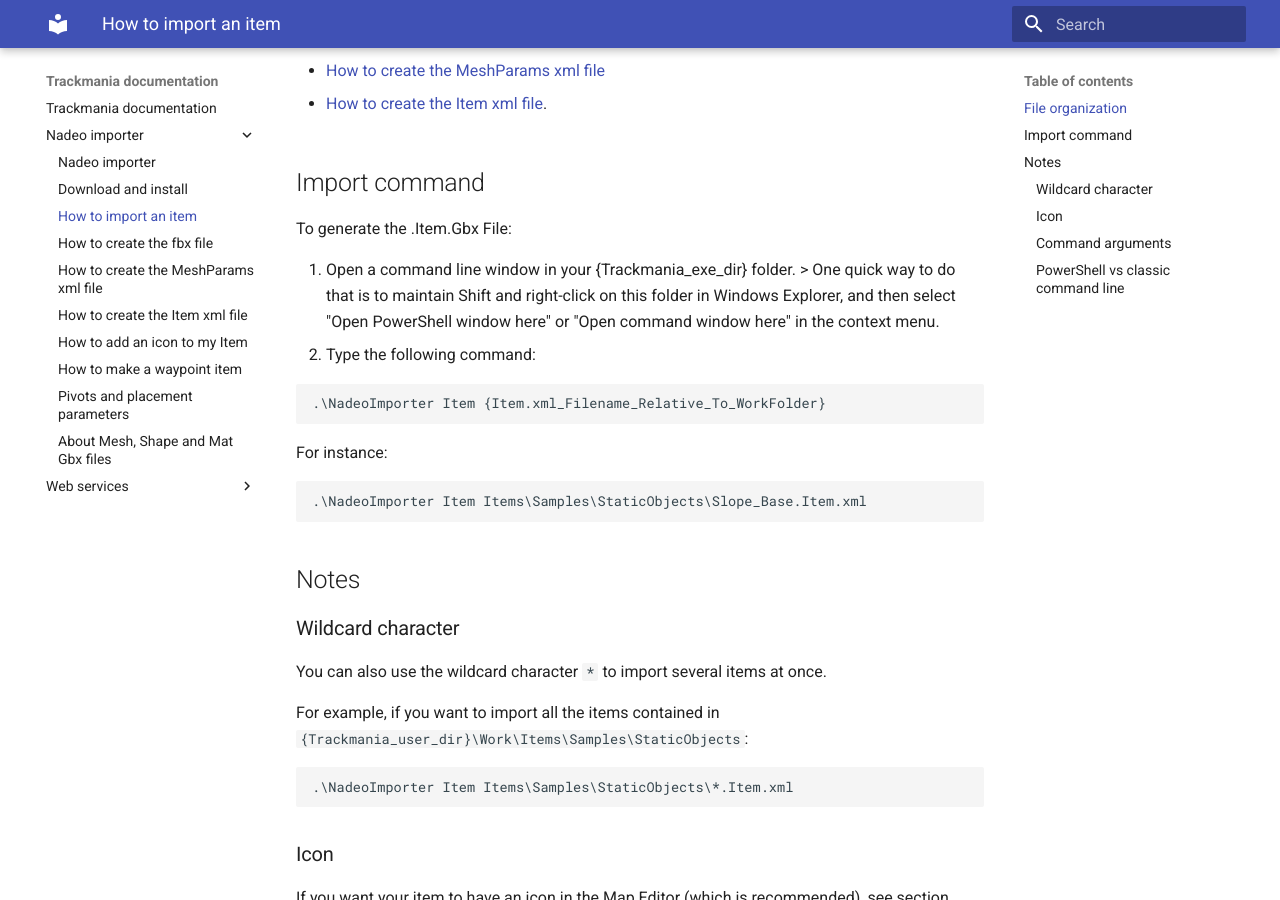
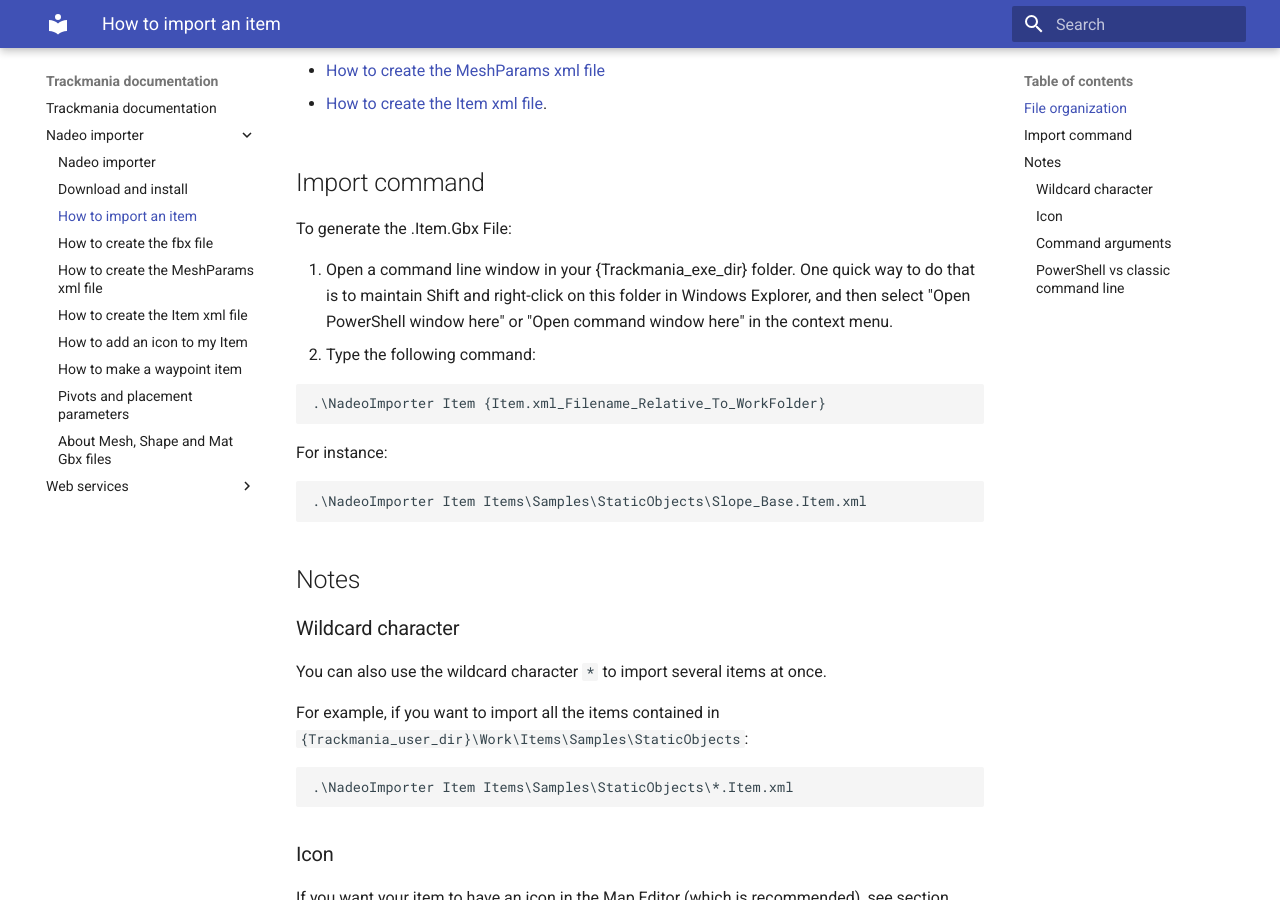
Before and after one commit to nadeo/trackmania-doc, an MkDocs documentation site: the page built from docs/nadeo-importer/02-how-to-import-an-item.md, in a window 1280 px wide and 900 px high, scrolled down 792 px. Built offline with MkDocs 1.6.1 and Material for MkDocs 9.7.7, drawn with Linux system fonts in a browser that asks for light colours.

````diff
--- a/docs/nadeo-importer/02-how-to-import-an-item.md
+++ b/docs/nadeo-importer/02-how-to-import-an-item.md
@@ -37,8 +37,7 @@ For more information about how to create and edit source assets, see the followi
 
 To generate the .Item.Gbx File:
 
-1. Open a command line window in your {Trackmania_exe_dir} folder.
-	> One quick way to do that is to maintain Shift and right-click on this folder in Windows Explorer, and then select "Open PowerShell window here" or "Open command window here" in the context menu.
+1. Open a command line window in your {Trackmania_exe_dir} folder. One quick way to do that is to maintain Shift and right-click on this folder in Windows Explorer, and then select "Open PowerShell window here" or "Open command window here" in the context menu.
 2. Type the following command:
 ```sh
 .\NadeoImporter Item {Item.xml_Filename_Relative_To_WorkFolder}
````
Also changed, not shown: docs/nadeo-importer/01-download-and-install.md (+2 -0 lines).
